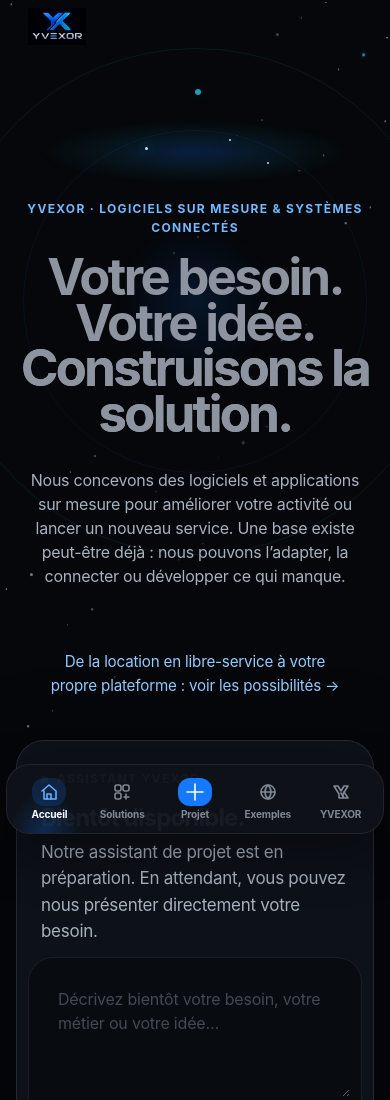
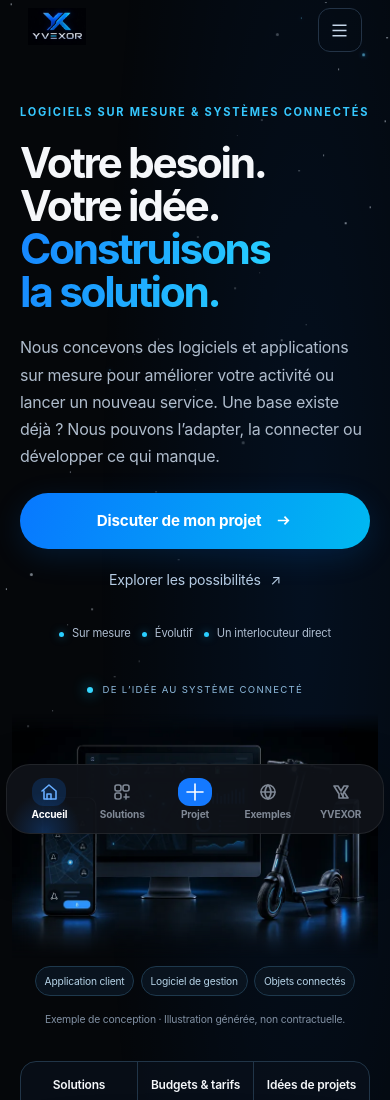
Before and after one commit to w7sb28bzpr-cloud/yvexor-site, a Next.js app: page / in a window 390 px wide. Shown: the top 1100 px of the page. Built offline with nearby package versions, Linux system fonts and the light colour scheme.

Commit message:
Add visual connected-software hero and compact mobile menu

```diff
--- a/app/layout.tsx
+++ b/app/layout.tsx
@@ -2,6 +2,7 @@ import type { Metadata, Viewport } from "next";
 import "./globals.css";
 import "./star-sky.css";
 import "./bespoke.css";
+import "./visual-home.css";
 import { StarSky } from "../components/star-sky";
 import { PwaRegister } from "../components/pwa-register";
 
--- a/app/page.tsx
+++ b/app/page.tsx
@@ -1,5 +1,5 @@
 import { ActivityExamples } from "../components/activity-examples";
-import { AssistantYvexor } from "../components/assistant-yvexor";
+import { VisualHero } from "../components/visual-hero";
 import { BrandLogo } from "../components/brand-logo";
 import { BudgetSection } from "../components/budget-section";
 import { ConnectedEcosystem } from "../components/connected-ecosystem";
@@ -22,7 +22,7 @@ const reasons = [
 
 export default function Home() {
   return <><FuturisticEffects/><SiteHeader/><main>
-    <section className="hero hero-with-assistant" id="accueil"><div className="hero-orbit" aria-hidden="true"><i/><i/><i/></div><div className="hero-content"><div className="hero-stellar-halo" aria-hidden="true"><i/><i/><i/></div><p className="eyebrow">YVEXOR · Logiciels sur mesure & systèmes connectés</p><h1><span className="hero-line-one">Votre besoin. Votre idée.</span><br/><span className="hero-line-two">Construisons la solution.</span></h1><p className="hero-copy">Nous concevons des logiciels et applications sur mesure pour améliorer votre activité ou lancer un nouveau service. Une base existe peut-être déjà : nous pouvons l’adapter, la connecter ou développer ce qui manque.</p><a className="hero-project-link" href="#exemples">De la location en libre-service à votre propre plateforme : voir les possibilités →</a></div><div className="hero-assistant" id="assistant"><AssistantYvexor/></div></section>
+    <VisualHero/>
 
     <section className="section direct-doors" id="solutions"><SectionHeading eyebrow="Vous savez déjà ce qu’il vous faut ?" title="Accédez directement à votre point de départ." intro="Ces accès sont des portes d’entrée, jamais des limites."/><div className="door-grid">{doors.map((door, index) => <a href={index < 2 ? `#${index === 0 ? "caisse-commerce" : "restauration"}` : "#sur-mesure"} key={door} className={index === 0 ? "door-featured" : ""}><span>0{index + 1}</span><strong>{door}</strong><ChevronIcon/></a>)}</div></section>
 
--- /dev/null
+++ b/app/visual-home.css
@@ -0,0 +1,43 @@
+.visual-hero{display:block;padding:9rem 1.5rem 4rem;min-height:auto;background:radial-gradient(ellipse at 78% 25%,rgba(0,111,255,.09),transparent 48%)}
+.visual-hero-grid{position:relative;z-index:2;display:grid;grid-template-columns:1fr 1.08fr;align-items:center;gap:1rem;max-width:1280px;margin:auto}
+.visual-hero .hero-content{width:100%;text-align:left;min-width:0}
+.visual-hero .eyebrow{font-size:.69rem;letter-spacing:.16em;color:#36c8ff}
+.visual-hero h1{margin:1.3rem 0;font-size:clamp(2.8rem,4.6vw,4.7rem);line-height:1.01;letter-spacing:-.055em;color:#f5f7fa}
+.visual-hero h1>span{color:#179aff;background:linear-gradient(110deg,#1685ff,#28d4ff);background-clip:text;-webkit-background-clip:text;-webkit-text-fill-color:transparent}
+.visual-hero .hero-copy{max-width:510px;margin:1.5rem 0;color:#afbccc;font-size:1.05rem;line-height:1.7}
+.visual-hero-actions{display:flex;align-items:center;flex-wrap:wrap;gap:1rem;margin:1.8rem 0}
+.visual-hero-actions .action-link{justify-content:center;text-align:center;min-height:52px;padding:1rem 1.25rem;border-radius:999px;background:linear-gradient(110deg,#0878ff,#00b9f1);box-shadow:0 8px 30px #007dff26}
+.visual-secondary{display:inline-flex;align-items:center;gap:.6rem;min-height:44px;font-size:.88rem;color:#b5cce4}
+.visual-secondary:hover{color:white}
+.visual-principles{display:flex;flex-wrap:wrap;gap:.7rem 1.1rem;list-style:none;padding:0;margin:0;color:#aebdd0;font-size:.75rem}
+.visual-principles li:before{content:"";display:inline-block;width:5px;height:5px;margin-right:.5rem;border-radius:50%;background:#2aceff;box-shadow:0 0 9px #28bbff88}
+.hero-product-visual{min-width:0;margin:0;position:relative}
+.hero-product-visual img{display:block;width:100%;height:auto;mask-image:linear-gradient(180deg,transparent,#000 8%,#000 85%,transparent)}
+.visual-caption-top{display:flex;align-items:center;justify-content:center;gap:.6rem;color:#8db9dc;text-transform:uppercase;letter-spacing:.13em;font-size:.65rem;margin-bottom:1rem}
+.visual-caption-top>span{width:6px;height:6px;background:#35d6ff;border-radius:50%;box-shadow:0 0 14px #18bfff}
+.visual-capabilities{display:flex;flex-wrap:wrap;justify-content:center;gap:.4rem;margin-top:.5rem}
+.visual-capabilities span{border:1px solid #1e394d;border-radius:99px;padding:.45rem .7rem;color:#b6d4e8;background:#09131e;font-size:.7rem}
+.hero-product-visual figcaption{text-align:center;color:#8190a3;font-size:.65rem;margin-top:1rem}
+.hero-shortcuts{position:relative;z-index:2;display:grid;grid-template-columns:repeat(3,1fr);max-width:1180px;margin:3rem auto;border:1px solid #213548;border-radius:20px;background:#09111cbb;overflow:hidden}
+.hero-shortcuts a{padding:1.2rem 1.5rem;display:flex;justify-content:space-between;align-items:center;gap:.5rem;font-weight:600;font-size:.9rem}
+.hero-shortcuts a+a{border-left:1px solid #213548}.hero-shortcuts span{color:#2acbff}.hero-shortcuts a:hover{background:#102238}
+.visual-hero .hero-assistant{margin:0 auto;max-width:960px}
+.header-menu{display:none}
+@media(max-width:1050px){.site-header nav{gap:1rem}.visual-hero-grid{gap:.5rem}.visual-hero .hero-copy{font-size:1rem}}
+@media(max-width:820px){
+ .visual-hero{padding:calc(6.5rem + env(safe-area-inset-top)) 1.25rem 2.5rem}
+ .visual-hero-grid{grid-template-columns:1fr;gap:2.5rem;max-width:600px}
+ .visual-hero .hero-content{text-align:left}.visual-hero h1{font-size:clamp(2.65rem,10vw,4.3rem)}
+ .visual-hero .hero-copy{max-width:none;font-size:1rem;margin:1.2rem 0}
+ .visual-hero-actions{gap:.6rem;margin:1.4rem 0}.visual-hero-actions .action-link{width:100%}.visual-secondary{justify-content:center;width:100%}
+ .visual-principles{justify-content:center;font-size:.7rem;gap:.7rem}
+ .hero-product-visual{margin-inline:-.5rem}.visual-caption-top{font-size:.6rem}.visual-capabilities span{font-size:.64rem;padding:.4rem .55rem}
+ .hero-shortcuts{margin:2rem auto;border-radius:16px}.hero-shortcuts a{padding:.9rem .6rem;flex-direction:column;justify-content:center;text-align:center;font-size:.75rem;min-height:72px}
+ .site-header{gap:.6rem}.site-header>.header-cta{margin-left:auto;font-size:.73rem;padding:.65rem .8rem}
+ .header-menu{display:block;position:relative}.header-menu summary{display:flex;align-items:center;justify-content:center;min-width:44px;min-height:44px;border:1px solid #233346;border-radius:12px;cursor:pointer;list-style:none;color:#c6d7e9}
+ .header-menu summary::-webkit-details-marker{display:none}.header-menu summary:focus-visible{outline:3px solid var(--cyan);outline-offset:3px}
+ .header-menu summary svg{width:21px;height:21px;stroke:currentColor;stroke-width:1.6;fill:none}
+ .site-header .header-menu nav{position:absolute;right:0;top:54px;width:min(290px,calc(100vw - 3rem));display:flex;flex-direction:column;gap:0;padding:.6rem;border:1px solid #28425c;border-radius:18px;background:#0b1420;box-shadow:0 20px 50px #0009}
+ .header-menu nav a{display:block;padding:.8rem 1rem;min-height:44px;border-radius:10px}.header-menu nav a:hover{background:#122940}
+}
+@media(prefers-reduced-motion:reduce){.visual-hero .hero-content,.visual-hero .hero-assistant{animation:none}}
--- a/components/navigation.tsx
+++ b/components/navigation.tsx
@@ -1,5 +1,19 @@
 "use client";
 import{CSSProperties,useEffect,useState}from"react";import{BrandLogo}from"./brand-logo";import{Icon}from"./ui";
 const items=[{label:"Accueil",href:"#accueil",icon:"home"},{label:"Solutions",href:"#solutions",icon:"solutions"},{label:"Projet",href:"#assistant",icon:"project",featured:true},{label:"Exemples",href:"#exemples",icon:"sectors"},{label:"YVEXOR",href:"#yvexor",icon:"brand"}];
-export function SiteHeader({root=false}:{root?:boolean}){const[scrolled,setScrolled]=useState(false),to=(hash:string)=>root?`/${hash}`:hash;useEffect(()=>{const onScroll=()=>setScrolled(scrollY>12);onScroll();addEventListener("scroll",onScroll,{passive:true});return()=>removeEventListener("scroll",onScroll)},[]);return <header className={`site-header ${scrolled?"is-scrolled":""}`}><a href={to("#accueil")} aria-label="YVEXOR — Accueil"><BrandLogo/></a><nav aria-label="Navigation principale"><a href={to("#solutions")}>Solutions</a><a href={to("#caisse-commerce")}>Caisse & Commerce</a><a href={to("#budgets")}>Budgets</a><a href={to("#exemples")}>Exemples</a><a href={to("#yvexor")}>YVEXOR</a></nav><a className="header-cta" href={to("#assistant")}>Parler de mon projet</a></header>}
+export function SiteHeader({root=false}:{root?:boolean}) {
+  const [scrolled,setScrolled]=useState(false);
+  const to=(hash:string)=>root?`/${hash}`:hash;
+  const links=[["Solutions","#solutions"],["Caisse & Commerce","#caisse-commerce"],["Budgets","#budgets"],["Exemples","#exemples"],["YVEXOR","#yvexor"]];
+  useEffect(()=>{const onScroll=()=>setScrolled(scrollY>12);onScroll();addEventListener("scroll",onScroll,{passive:true});return()=>removeEventListener("scroll",onScroll)},[]);
+  return <header className={`site-header ${scrolled?"is-scrolled":""}`}>
+    <a href={to("#accueil")} aria-label="YVEXOR — Accueil"><BrandLogo/></a>
+    <nav aria-label="Navigation principale">{links.map(([label,href])=><a key={href} href={to(href)}>{label}</a>)}</nav>
+    <a className="header-cta" href={to("#assistant")}>Parler de mon projet</a>
+    <details className="header-menu" onKeyDown={event=>{if(event.key==="Escape"){event.currentTarget.open=false;event.currentTarget.querySelector("summary")?.focus()}}}>
+      <summary aria-label="Menu de navigation"><svg viewBox="0 0 24 24" aria-hidden="true"><path d="M4 6h16M4 12h16M4 18h16"/></svg></summary>
+      <nav aria-label="Accès rapides mobile">{links.map(([label,href])=><a key={href} href={to(href)} onClick={event=>{event.currentTarget.closest("details")?.removeAttribute("open")}}>{label}</a>)}</nav>
+    </details>
+  </header>;
+}
 export function MobileTabBar({root=false}:{root?:boolean}){const[active,setActive]=useState("#accueil");useEffect(()=>{if(root)return;const ids=items.map(i=>i.href.slice(1)),observer=new IntersectionObserver(es=>{const visible=es.filter(e=>e.isIntersecting).sort((a,b)=>b.intersectionRatio-a.intersectionRatio)[0];if(visible)setActive(`#${visible.target.id}`)},{rootMargin:"-30% 0px -55%",threshold:[0,.2,.5]});ids.forEach(id=>{const el=document.getElementById(id);if(el)observer.observe(el)});return()=>observer.disconnect()},[root]);return <nav className="mobile-tabs" aria-label="Navigation mobile"><i className="mobile-active-light" style={{"--active-index":root?0:items.findIndex(item=>item.href===active)} as CSSProperties}/>{items.map(item=><a key={item.href} href={root?`/${item.href}`:item.href} className={`${(!root&&active===item.href)||root&&item.href==="#accueil"?"is-active":""} ${item.featured?"is-featured":""}`} aria-current={(!root&&active===item.href)||root&&item.href==="#accueil"?"page":undefined} onClick={()=>setActive(item.href)}><span><Icon name={item.icon}/></span><small>{item.label}</small></a>)}</nav>}
--- /dev/null
+++ b/components/visual-hero.tsx
@@ -0,0 +1,28 @@
+import { AssistantYvexor } from "./assistant-yvexor";
+import { SmsLink } from "./sms-link";
+import { ArrowIcon } from "./ui";
+
+export function VisualHero() {
+  return <section className="hero hero-with-assistant visual-hero" id="accueil">
+    <div className="visual-hero-grid">
+      <div className="hero-content">
+        <p className="eyebrow">Logiciels sur mesure & systèmes connectés</p>
+        <h1>Votre besoin.<br/>Votre idée.<br/><span>Construisons<br/>la solution.</span></h1>
+        <p className="hero-copy">Nous concevons des logiciels et applications sur mesure pour améliorer votre activité ou lancer un nouveau service. Une base existe déjà ? Nous pouvons l’adapter, la connecter ou développer ce qui manque.</p>
+        <div className="visual-hero-actions">
+          <SmsLink className="action-link primary">Discuter de mon projet <ArrowIcon/></SmsLink>
+          <a className="visual-secondary" href="#exemples">Explorer les possibilités <span aria-hidden="true">↗</span></a>
+        </div>
+        <ul className="visual-principles" aria-label="Notre approche"><li>Sur mesure</li><li>Évolutif</li><li>Un interlocuteur direct</li></ul>
+      </div>
+      <figure className="hero-product-visual">
+        <div className="visual-caption-top"><span aria-hidden="true"/> De l’idée au système connecté</div>
+        <img src="/yvexor-connected-hero-v1.webp" srcSet="/yvexor-connected-hero-mobile-v1.webp 768w, /yvexor-connected-hero-v1.webp 1280w" sizes="(max-width: 820px) 100vw, 55vw" width="1280" height="853" alt="Concept de service de location : application mobile, tableau de gestion et trottinette connectée." fetchPriority="high" decoding="async"/>
+        <div className="visual-capabilities"><span>Application client</span><span>Logiciel de gestion</span><span>Objets connectés</span></div>
+        <figcaption>Exemple de conception · Illustration générée, non contractuelle.</figcaption>
+      </figure>
+    </div>
+    <div className="hero-shortcuts" aria-label="Accès directs"><a href="#solutions">Solutions <span>↗</span></a><a href="#budgets">Budgets & tarifs <span>↗</span></a><a href="#exemples">Idées de projets <span>↗</span></a></div>
+    <div className="hero-assistant" id="assistant"><AssistantYvexor/></div>
+  </section>;
+}
```
Also changed, not shown: public/yvexor-connected-hero-mobile-v1.webp (added), public/yvexor-connected-hero-v1.webp (added).
